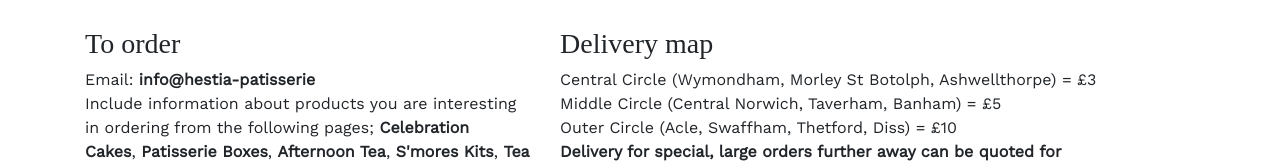
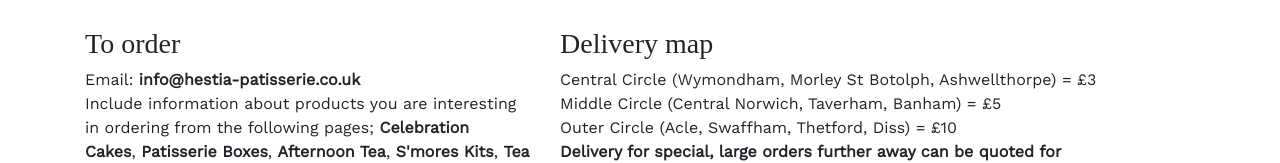
Before and after one commit to jsjf93/hestia-brochure, a Next.js app: page /contact in a window 1280 px wide. Shown: the part 315-478 px from the top of the page. Built offline with nearby package versions, Linux system fonts and the light colour scheme; a web font is replaced by a local one.

Commit message:
Text amendment

```diff
--- a/pages/contact.tsx
+++ b/pages/contact.tsx
@@ -33,7 +33,7 @@ const Contact = () => {
         <Row>
           <StyledCol md={5}>
             <h3>To order</h3>
-            <Paragraph>Email: <Anchor href="mailto:info@hestia-patisserie">info@hestia-patisserie</Anchor></Paragraph>
+            <Paragraph>Email: <Anchor href="mailto:info@hestia-patisserie.co.uk">info@hestia-patisserie.co.uk</Anchor></Paragraph>
             <Paragraph>
               Include information about products you are interesting in ordering from the following pages;&nbsp;
               <Anchor href="/celebration-cakes">Celebration Cakes</Anchor>,&nbsp;
```
